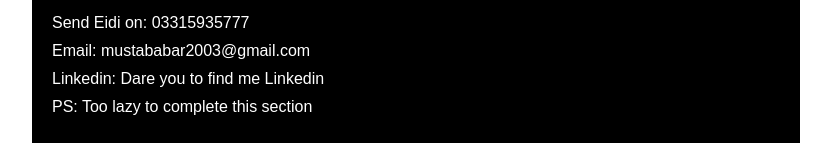
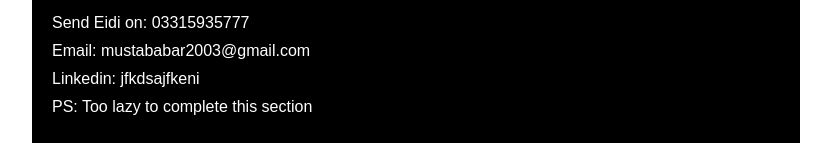
Before and after one commit to MusTaco/ieee-project, a plain HTML site: page index.html in a window 1280 px wide. Shown: the part 1359-1502 px from the top of the page, without its empty margins (224-1055 px from the left). Drawn offline with Linux system fonts and the light colour scheme.

Commit message:
Did something

```diff
--- a/index.html
+++ b/index.html
@@ -76,7 +76,7 @@
             <div class="contact-me">
                 <p class="detail">Send Eidi on: 03315935777</p>
                 <p class="detail">Email: mustababar2003@gmail.com</p>
-                <p class="detail">Linkedin: Dare you to find me Linkedin</p>
+                <p class="detail">Linkedin: jfkdsajfkeni</p>
                 <p class="detail">PS: Too lazy to complete this section</p>
             </div>
         </div>
```
